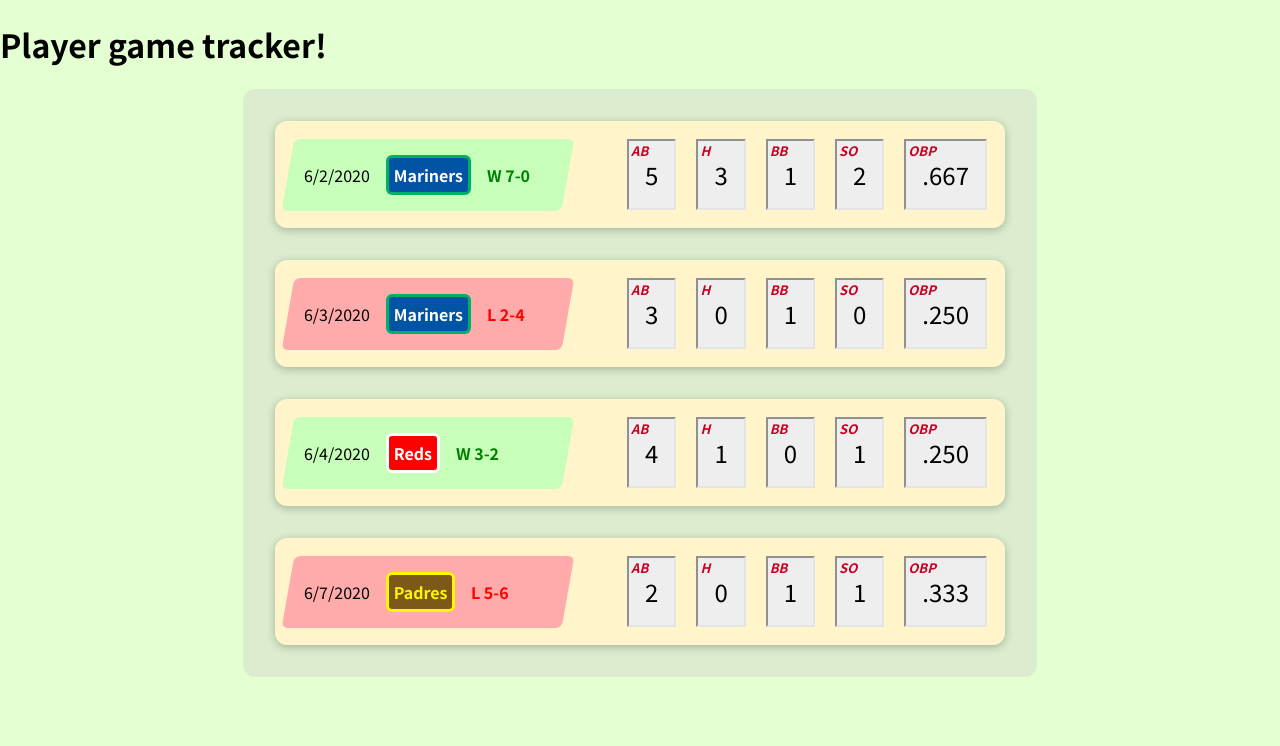
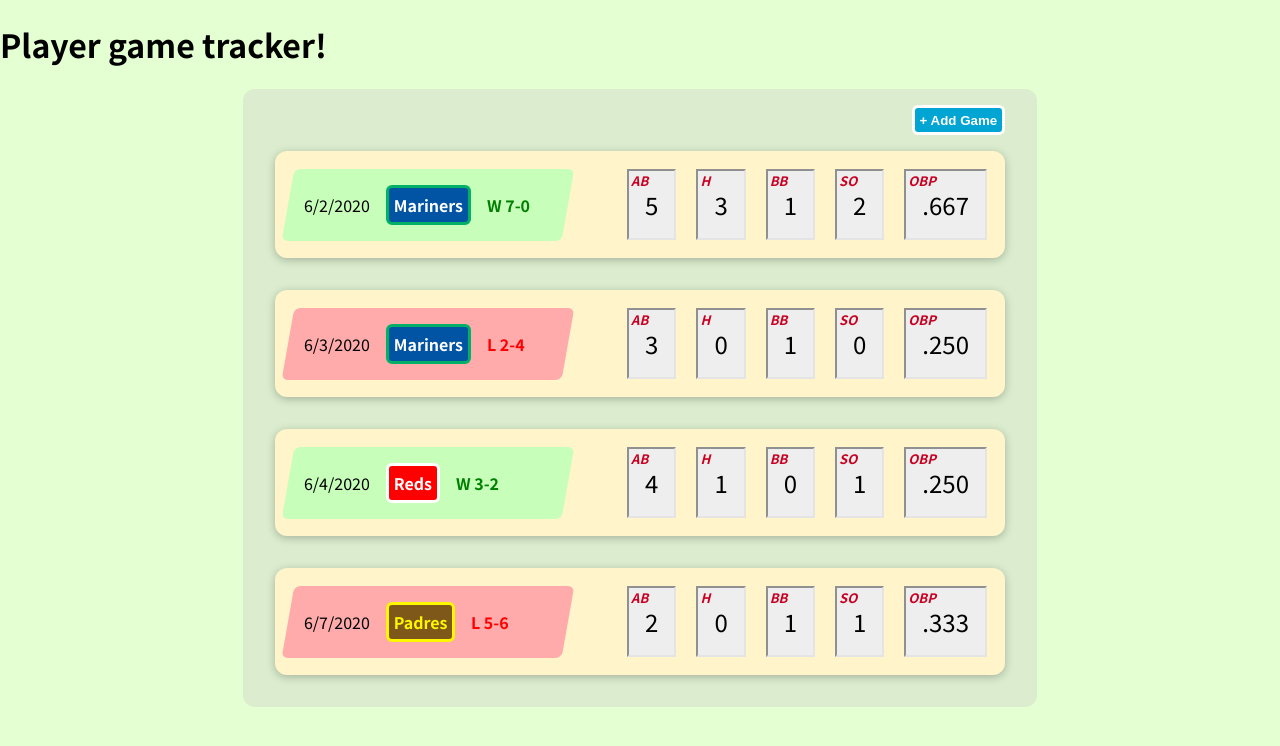
Before and after one commit to ethan-fox/baseball-heroes, a React (Create React App) app: page / in a window 1280 px wide. Shown: the top 746 px of the page. Built offline with nearby package versions, Linux system fonts and the light colour scheme.

Commit message:
The button! It does things!

```diff
--- /dev/null
+++ b/src/component/AddGameItemButton/AddGameItemButton.css
@@ -0,0 +1,7 @@
+.add-game-item-button {
+  max-width: max-content;
+  font-weight: bold;
+  padding: 0.3rem;
+  border-radius: 6px;
+  cursor: pointer;
+}
--- /dev/null
+++ b/src/component/AddGameItemButton/AddGameItemButton.js
@@ -0,0 +1,30 @@
+import "./AddGameItemButton.css"
+
+import { useState } from "react";
+
+import { STYLES, HOVERED, CLICKED } from "./styles";
+
+const AddGameItemButton = (props) => {
+
+    const [styleProps, setStyle] = useState({ ...props.style, ...STYLES });
+
+    const handleMouseEnter = () => setStyle({ ...styleProps, ...HOVERED });
+
+    const handleMouseLeave = () => setStyle({ ...styleProps, ...STYLES });
+
+    const handleMouseDown = () => setStyle({ ...styleProps, ...CLICKED })
+
+    const handleMouseUp = () => setStyle({ ...styleProps, ...STYLES });
+
+    return <button
+        className={`add-game-item-button ${props.className}`}
+        style={styleProps}
+        onClick={props.onClick}
+        onMouseEnter={handleMouseEnter}
+        onMouseLeave={handleMouseLeave}
+        onMouseDownCapture={handleMouseDown}
+        onMouseUpCapture={handleMouseUp}
+    >+ Add Game</button>;
+}
+
+export default AddGameItemButton;
--- /dev/null
+++ b/src/component/AddGameItemButton/styles.js
@@ -0,0 +1,20 @@
+const STYLES = {
+    "color": "#ffffff",
+    "background-color": "#00a5d3",
+    "border": "3px solid"
+}
+
+const HOVERED = {
+    "background-color": "#6cd3f0"
+}
+
+const CLICKED = {
+    "background-color": "#00a5d3",
+    "color": "#e0e0e0"
+}
+
+export {
+    STYLES,
+    HOVERED,
+    CLICKED
+}
--- a/src/component/Card/Card.js
+++ b/src/component/Card/Card.js
@@ -3,8 +3,8 @@
 //  I'm having trouble with how much duplication exists
 //  re: div kwargs - feels like a lot of boilerplate.
 const Card = (props) => <div
-    className = {`card ${props.className}`}
-    style = {props.style}
+    className={`card ${props.className}`}
+    style={props.style}
 >{props.children}</div>
 
 export default Card;
--- a/src/component/GameData/GameData.css
+++ b/src/component/GameData/GameData.css
@@ -15,9 +15,6 @@
 
 .game-data__opponent {
   font-weight: bold;
-  gap: 1rem;
   padding: 0.3rem;
-  /* border-radius: 6px; */
   border: 3px solid;
-  /* transform: skew(20deg); */
 }
--- a/src/component/GameLog/GameLog.css
+++ b/src/component/GameLog/GameLog.css
@@ -2,11 +2,16 @@
     display: flex;
     flex-direction: column;
     background-color: rgba(197, 197, 197, 0.312);
-    justify-content: center;
     margin: 1rem auto;
     padding: 1rem;
     width: 50%;
+    /* TODO is this needed? */
+    justify-content: center;
     /* Inner div + margins */
     min-width: calc(730px + 4rem);
-    /* border-radius: 12px; */
 }
+
+.game-log__adder_button {
+    margin-right: 1rem;
+    align-self: flex-end;
+}
--- a/src/component/GameLog/GameLog.js
+++ b/src/component/GameLog/GameLog.js
@@ -1,9 +1,13 @@
 import "./GameLog.css"
 
+import AddGameItemButton from "../AddGameItemButton/AddGameItemButton";
+import BigCard from "../Card/BigCard/BigCard";
 import GameItem from "../GameItem/GameItem";
-import BigCard from "../Card/BigCard/BigCard"
 
-const GameLog = (props) => <BigCard className='game-log'>
+const doThing = () => console.log('YO')
+
+const GameLog = (props) => <BigCard className="game-log">
+    <AddGameItemButton className="game-log__adder_button" onClick={doThing}/>
     {props.playerGames.map(gameInfo => <GameItem {...gameInfo} />)}
 </BigCard>
 
```
Also changed, not shown: src/component/Button/Button.css (added, +7 -0 lines), src/component/Button/Button.js (added, +8 -0 lines), src/component/Button/README.md (added).
